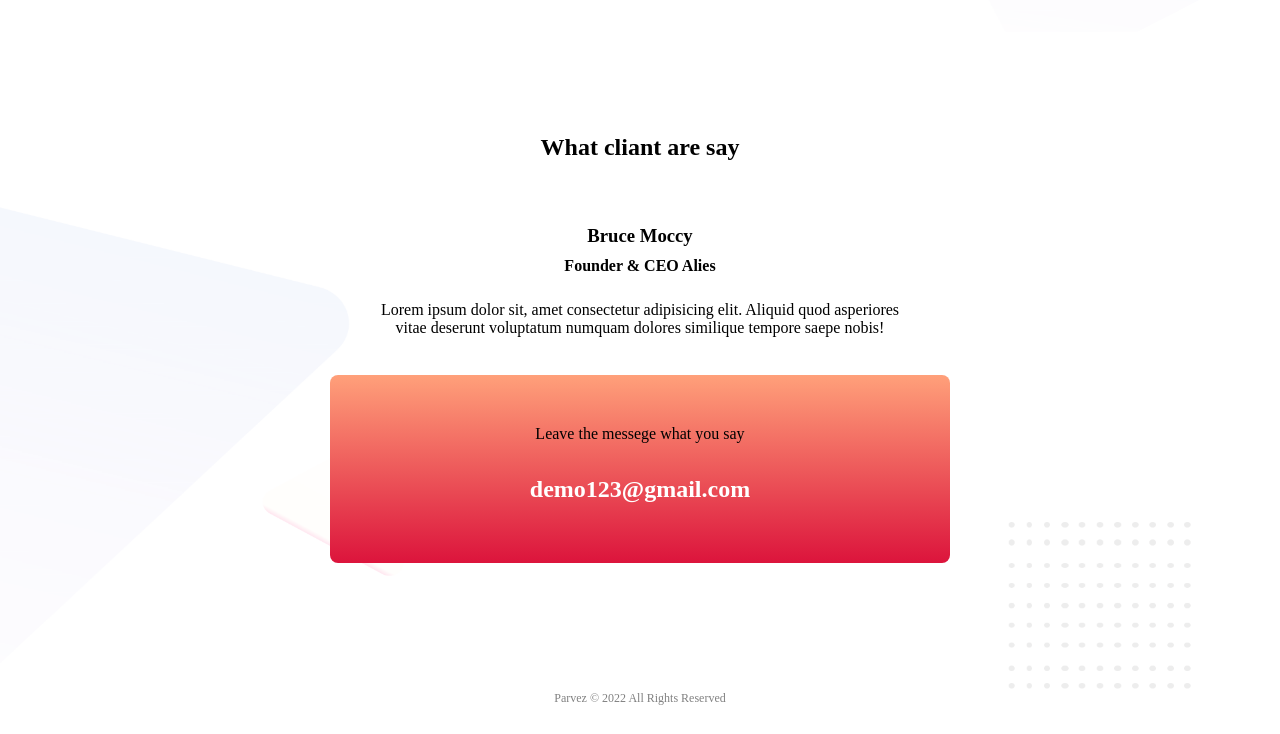
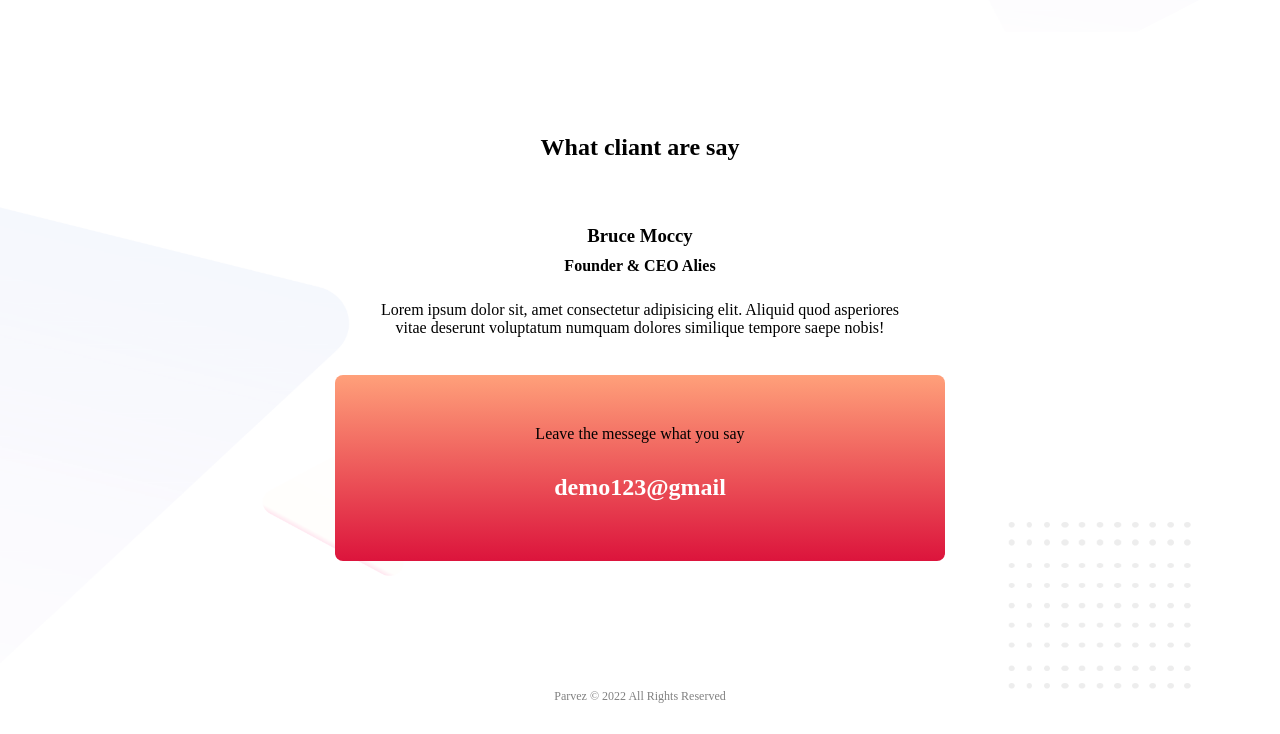
Before and after one commit to parvez121/my-seceond-website, a plain HTML site: page index.html in a window 1280 px wide. Shown: the part 1732-2466 px from the top of the page. Drawn offline with Linux system fonts and the light colour scheme.

Commit message:
Update index.html

```diff
--- a/index.html
+++ b/index.html
@@ -51,7 +51,7 @@
             <p class="info">Lorem ipsum dolor sit, amet consectetur adipisicing elit. Aliquid quod asperiores <br> vitae deserunt voluptatum numquam dolores similique tempore saepe nobis!</p>
             <div class="contact">
                 <p>Leave the messege what you say</p>
-                <h2 class="link">demo123@gmail.com</h2>
+                <h2 class="link">demo123@gmail</h2>
             </div>
         </div>
         <footer>
```
